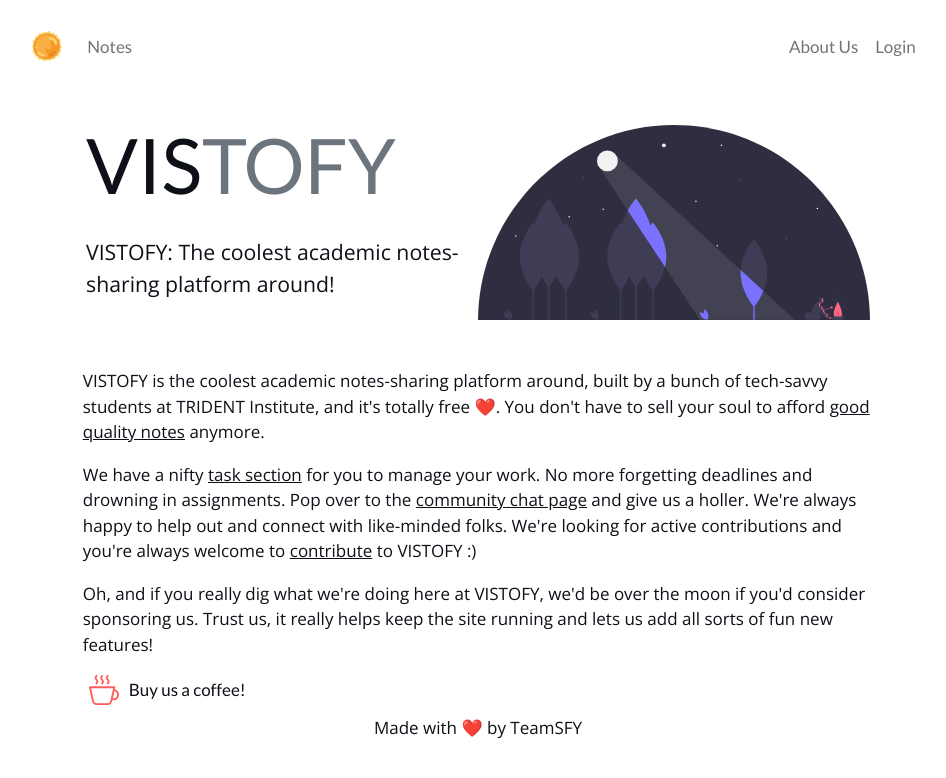
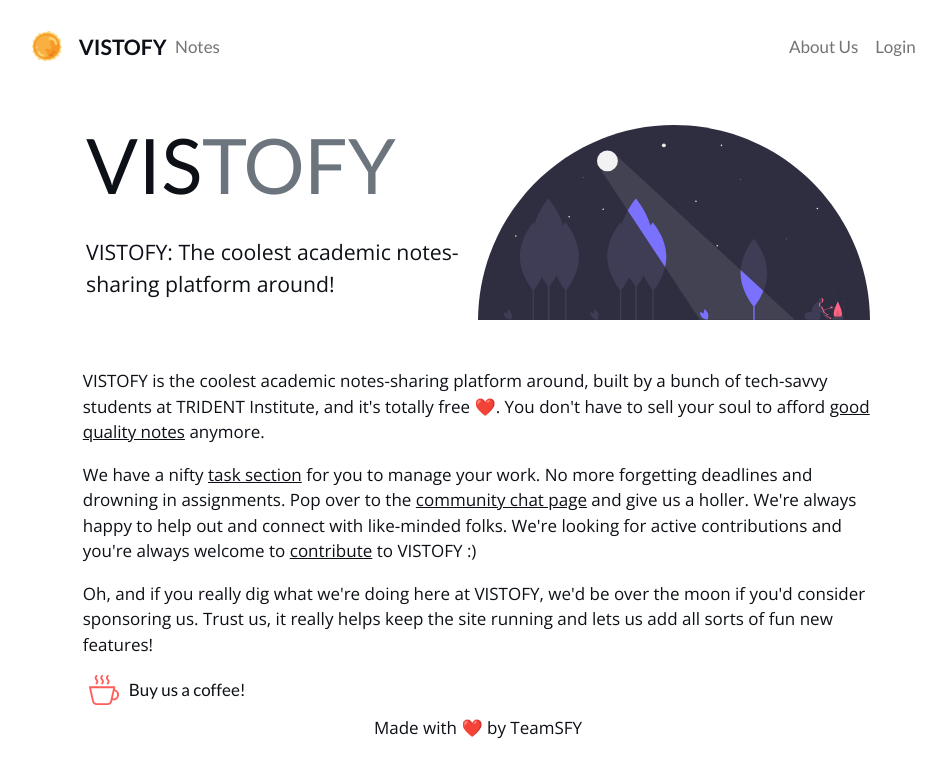
Before and after one commit to subhashish2803/NOTES-TAT, a React (Create React App) app: page / in a window 1280 px wide. Shown: the top 778 px of the page, without its empty margins (162-1108 px from the left). Built offline with nearby package versions, Linux system fonts and the light colour scheme; no server answers.

Commit message:
Updated Navbar with image handling for dark/light mode

```diff
--- a/src/Components/Navbar.js
+++ b/src/Components/Navbar.js
@@ -101,7 +101,7 @@ export default function Header() {
     return (
       <Navbar
         sticky="top"
-        className="navbar navbar-expand-lg py-4 cdin bg-gray-800"
+        className="navbar navbar-expand-lg py-4 cdin"
         expand="lg"
       >
         <Container>
@@ -120,6 +120,7 @@ export default function Header() {
           </Nav>
           <Navbar.Toggle aria-controls="navbarScroll" />
           <Navbar.Collapse id="navbarScroll">
+          <h5 className="mt-2">VISTOFY</h5>
             <Nav className="me-auto my-2 my-lg-0">
               <Link to="/notes" className="nav-link">
                 Notes
```
